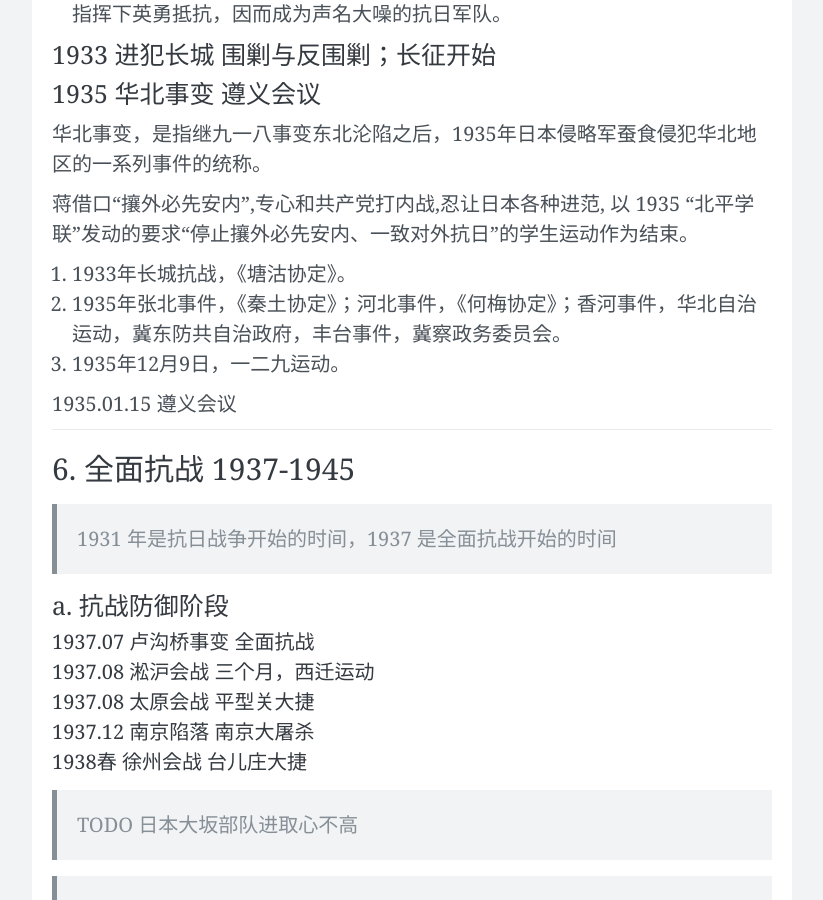
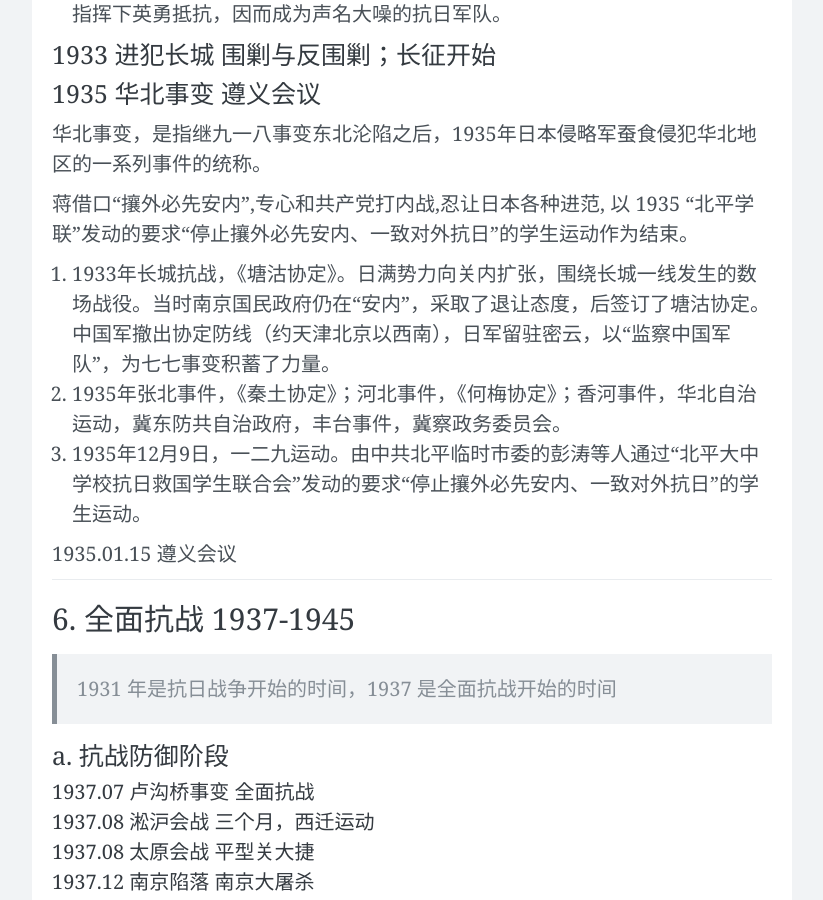
Before and after one commit to wangtiga/wangtiga.github.io, a Jekyll site: the page built from _posts/2020-11-15-3708_summary.md, in a window 1280 px wide and 900 px high, scrolled down 8820 px. Shown: the whole window, without its empty margins (228-1051 px from the left). Built offline with Jekyll 4.4.1, drawn with Linux system fonts in a browser that asks for light colours; nearby versions of some CDN libraries; comment, search, counter and statistics services are not loaded.

Commit message:
huabeishibian

```diff
--- a/_posts/2020-11-15-3708_summary.md
+++ b/_posts/2020-11-15-3708_summary.md
@@ -178,9 +178,9 @@ TODO 第一次鸦片战争时期开设的几个通商口岸只有香港起到真
 
 蒋借口“攘外必先安内”,专心和共产党打内战,忍让日本各种进范, 以 1935 “北平学联”发动的要求“停止攘外必先安内、一致对外抗日”的学生运动作为结束。
 
-1. 1933年长城抗战，《塘沽协定》。
+1. 1933年长城抗战，《塘沽协定》。日满势力向关内扩张，围绕长城一线发生的数场战役。当时南京国民政府仍在“安内”，采取了退让态度，后签订了塘沽协定。中国军撤出协定防线（约天津北京以西南），日军留驻密云，以“监察中国军队”，为七七事变积蓄了力量。
 2. 1935年张北事件，《秦土协定》；河北事件，《何梅协定》；香河事件，华北自治运动，冀东防共自治政府，丰台事件，冀察政务委员会。
-3. 1935年12月9日，一二九运动。
+3. 1935年12月9日，一二九运动。由中共北平临时市委的彭涛等人通过“北平大中学校抗日救国学生联合会”发动的要求“停止攘外必先安内、一致对外抗日”的学生运动。
 
 1935.01.15 遵义会议
 
```
